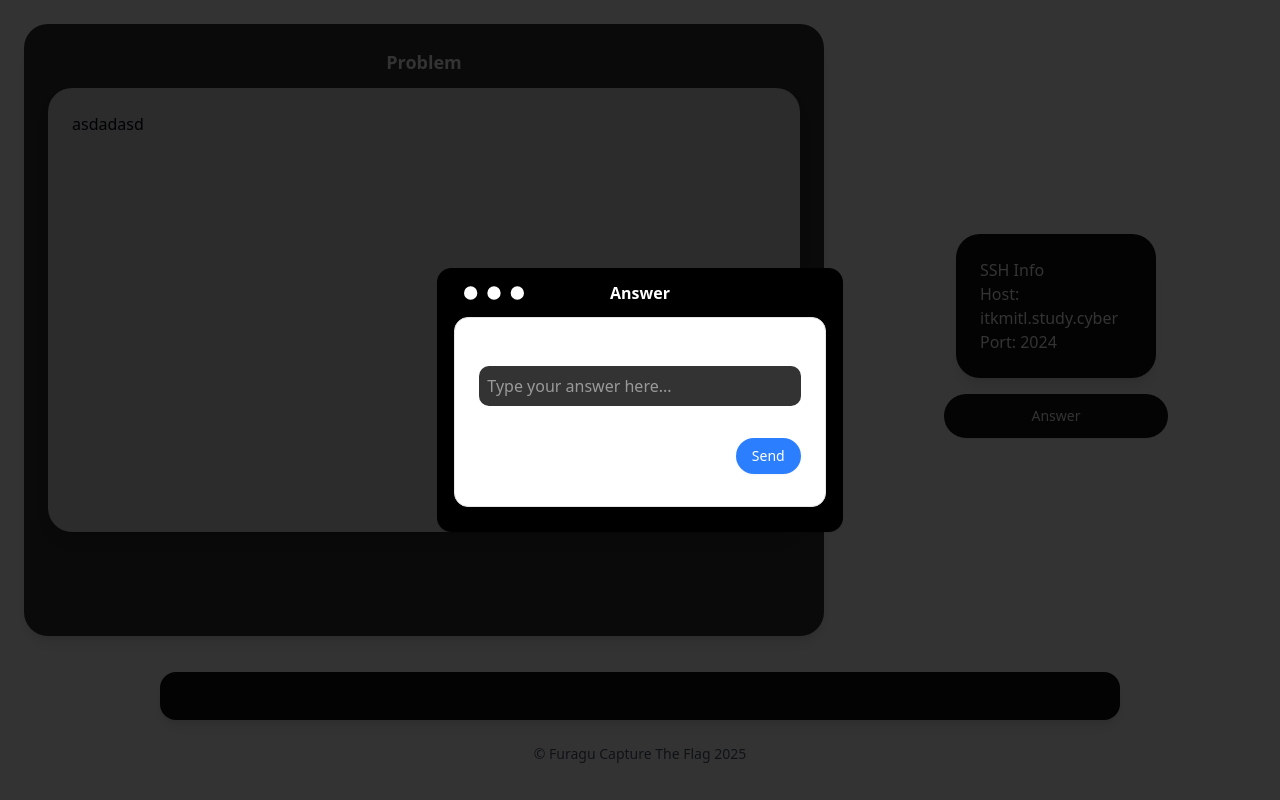
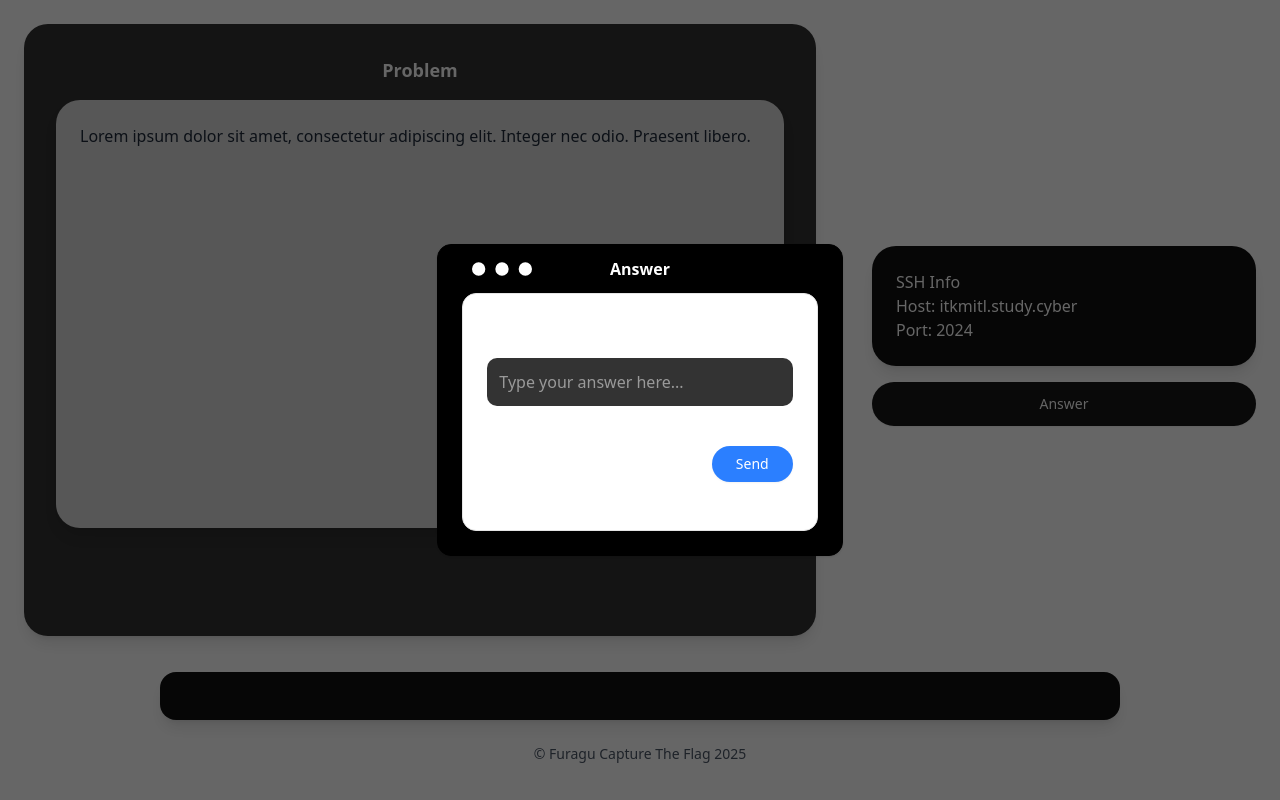
Before and after one commit to Danny2Forever/CTF, a Next.js app in the folder ctfproject/: page /course/1/quiz/1 in a window 1280 px wide. Both pictures are taken after a click on the button "Answer". Built offline with nearby package versions, Linux system fonts and the light colour scheme.

Commit message:
update qiuiz

```diff
--- a/ctfproject/src/app/course/[id]/quiz/[quiz_id]/page.tsx
+++ b/ctfproject/src/app/course/[id]/quiz/[quiz_id]/page.tsx
@@ -18,9 +18,9 @@ const page = () => {
   return (
     <>
       <div className="min-screen p-6 flex justify-center items-center">
-        <div className="w-full max-w-7xl flex flex-col lg:flex-row space-y-8 lg:space-y-0 lg:space-x-8 justify-center">
+        <div className="w-full max-w-7xl flex flex-col lg:flex-row space-y-8 lg:space-y-0  justify-center gap-14">
 
-          <div className="h-[78vh] lg:w-2/3 w-full pb-3">
+          <div className="h-[78vh] w-full pb-3">
             <QuizProblem />
           </div>
 
@@ -29,7 +29,7 @@ const page = () => {
             <div className="flex justify-center items-center gap-7">
               <Button
                 onClick={handleButtonClick}
-                className="w-56 h-11 rounded-4xl"
+                className="w-96 h-11 rounded-4xl"
               >
                 Answer
               </Button>
--- a/ctfproject/src/components/quizComponents/AnswerPopUp.tsx
+++ b/ctfproject/src/components/quizComponents/AnswerPopUp.tsx
@@ -9,7 +9,6 @@ interface AnswerPopUpProps {
 }
 
 const AnswerPopUp: React.FC<AnswerPopUpProps> = ({ isVisible, onClose }) => {
-
   const [answer, setAnswer] = useState<string>("");
 
   const handleBackgroundClick = (e: React.MouseEvent<HTMLDivElement, MouseEvent>) => {
@@ -33,32 +32,31 @@ const AnswerPopUp: React.FC<AnswerPopUpProps> = ({ isVisible, onClose }) => {
       {isVisible && (
         <>
           <div
-            className="z-50 fixed inset-0 flex items-center justify-center bg-black opacity-80"
+            className="z-50 fixed inset-0 flex items-center justify-center bg-black opacity-60"
+            onClick={handleBackgroundClick}
           ></div>
 
           <div
             className="z-51 fixed inset-0 flex items-center justify-center text-white p-8 rounded-3xl w-full h-full"
-            onClick={handleBackgroundClick}
           >
-            <Card className="relative pt-2 pl-4 pr-4 bg-black border-black w-4/12">
+            <Card className="relative pt-2 pl-6 pr-6 bg-black border-black w-4/12">
               <div className="flex items-center justify-center mb-2 relative pt-2">
                 <MoreHorizontal className="text-white w-20 h-20 absolute left-0" />
                 <CardTitle className="text-white text-center">Answer</CardTitle>
               </div>
               <Card className="-mt-4">
-                <CardContent className="py-2">
+                <CardContent className="py-6">
                   <div className="space-y-4">
-
                     <input
                       type="text"
                       value={answer}
                       onChange={handleInputChange}
-                      className="w-full p-2 mt-4 bg-[#333] text-white rounded-lg focus:outline-none"
+                      className="w-full p-3 mt-4 bg-[#333] text-white rounded-lg focus:outline-none"
                       placeholder="Type your answer here..."
                     />
 
-                    <div className="flex justify-end mt-4">
-                      <Button onClick={handleSendClick} className="bg-blue-500 text-white rounded-3xl">
+                    <div className="flex justify-end mt-6">
+                      <Button onClick={handleSendClick} className="bg-blue-500 text-white rounded-3xl px-6 py-2">
                         Send
                       </Button>
                     </div>
--- a/ctfproject/src/components/quizComponents/QuizProblem.tsx
+++ b/ctfproject/src/components/quizComponents/QuizProblem.tsx
@@ -1,10 +1,9 @@
 import React from "react";
 
-// No props are expected in this component, so no need for custom prop types
 const QuizProblem: React.FC = () => {
   return (
-    <div className="flex-1 bg-[#323232] p-6 rounded-3xl shadow-lg flex flex-col h-full relative">
-      <div className="text-white text-lg font-semibold pb-3 flex justify-center items-center">
+    <div className="flex-1 bg-[#323232] p-8 rounded-3xl shadow-lg flex flex-col h-full relative">
+      <div className="text-white text-lg font-semibold pb-4 flex justify-center items-center">
         Problem
       </div>
       <div
@@ -12,7 +11,10 @@ const QuizProblem: React.FC = () => {
         style={{ maxHeight: "calc(100% - 120px)" }}
       >
         <div className="space-y-4">
-            asdadasd
+          {/* Add your actual problem content here */}
+          <p className="text-gray-800">
+            Lorem ipsum dolor sit amet, consectetur adipiscing elit. Integer nec odio. Praesent libero.
+          </p>
         </div>
       </div>
     </div>
--- a/ctfproject/src/components/quizComponents/QuizRequire.tsx
+++ b/ctfproject/src/components/quizComponents/QuizRequire.tsx
@@ -2,7 +2,7 @@ import React from "react";
 
 const QuizRequire: React.FC = () => {
   return (
-    <div className="w-1/2 p-6 bg-[#111] rounded-3xl shadow-lg text-white flex flex-col justify-between">
+    <div className="w-full p-6 bg-[#111] rounded-3xl shadow-lg text-white flex flex-col justify-between">
       <div>SSH Info</div>
       <div>Host: itkmitl.study.cyber</div>
       <div>Port: 2024</div>
```
